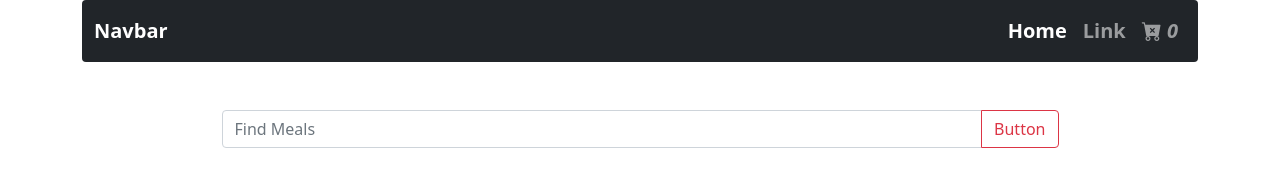
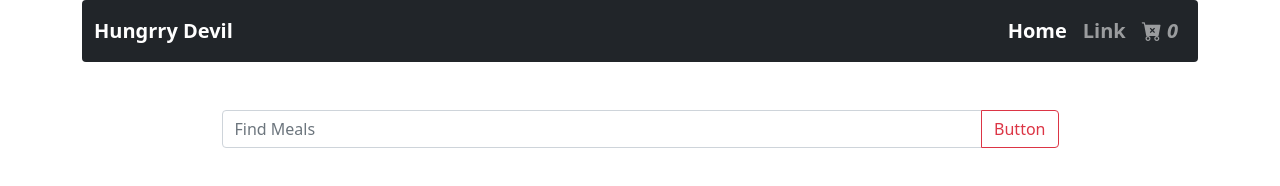
Before and after one commit to udaysarkarud/hungrydevil, a plain HTML site: page index.html in a window 1280 px wide. Drawn offline with nearby package versions, Linux system fonts and the light colour scheme.

Commit message:
Name Update

```diff
--- a/index.html
+++ b/index.html
@@ -18,7 +18,7 @@
     <header class="container">
         <nav class="navbar navbar-expand-lg navbar-dark bg-dark fs-5 fw-bold rounded">
             <div class="container-fluid">
-                <a class="navbar-brand" href="#">Navbar</a>
+                <a class="navbar-brand" href="#">Hungrry Devil</a>
                 <button class="navbar-toggler" type="button" data-bs-toggle="collapse"
                     data-bs-target="#navbarSupportedContent" aria-controls="navbarSupportedContent"
                     aria-expanded="false" aria-label="Toggle navigation">
```
